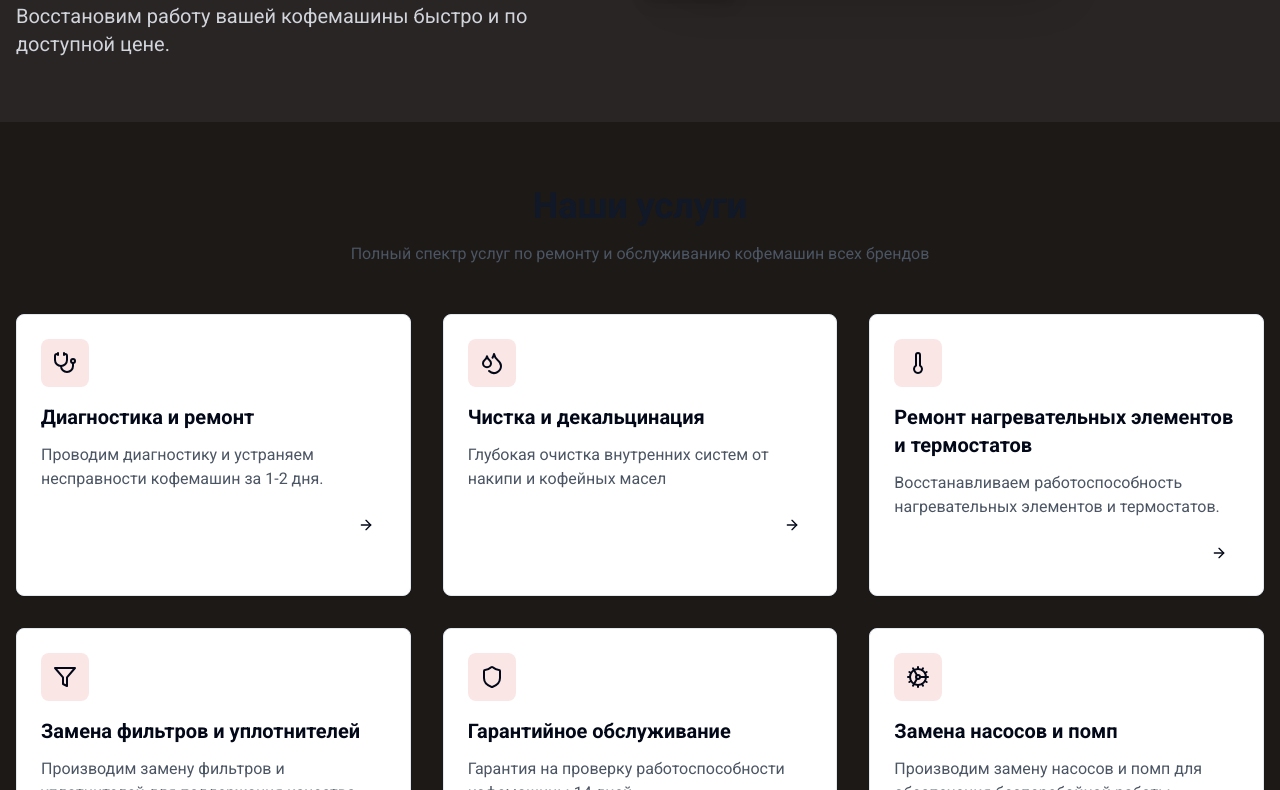
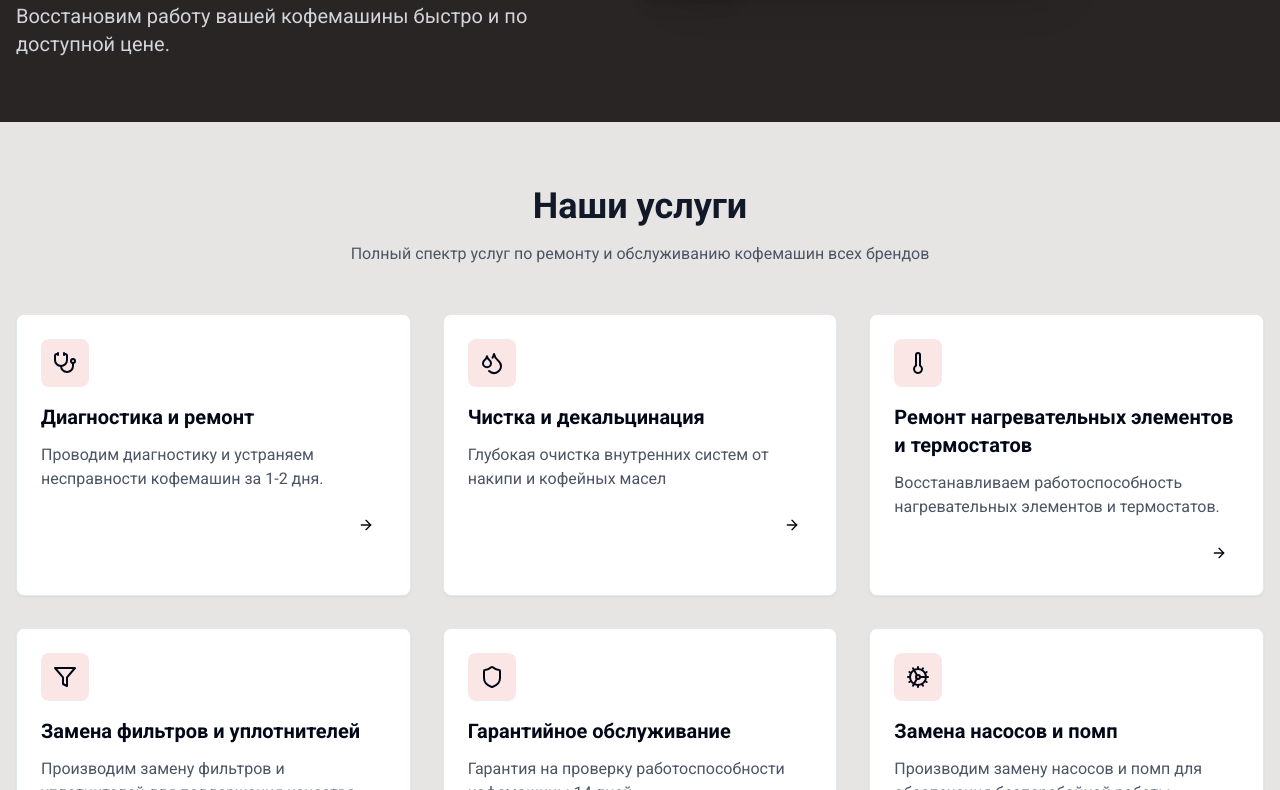
Before and after one commit to pr-poehali-dev/coffee-machine-page, a React (Vite) app: page / in a window 1280 px wide. Shown: the part 490-1280 px from the top of the page. Built offline with nearby package versions, Linux system fonts and the light colour scheme.

Commit message:
Обновление 1 компонентов

```diff
--- a/src/pages/Index.tsx
+++ b/src/pages/Index.tsx
@@ -55,7 +55,7 @@ const Index = () => {
       </section>
 
       {/* Services Section */}
-      <section id="services" className="py-16 bg-stone-900">
+      <section id="services" className="py-16 bg-stone-200">
         <div className="container mx-auto px-4">
           <div className="text-center mb-12">
             <h2 className="text-4xl font-bold text-gray-900 mb-4">Наши услуги</h2>
```
